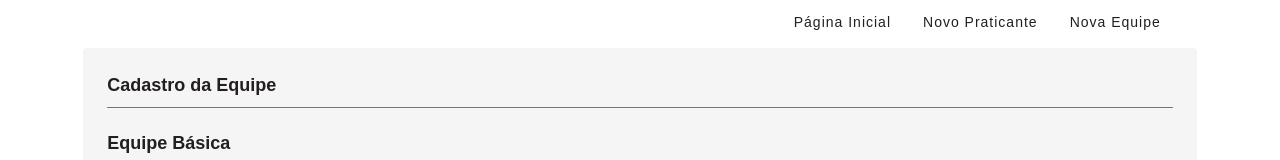
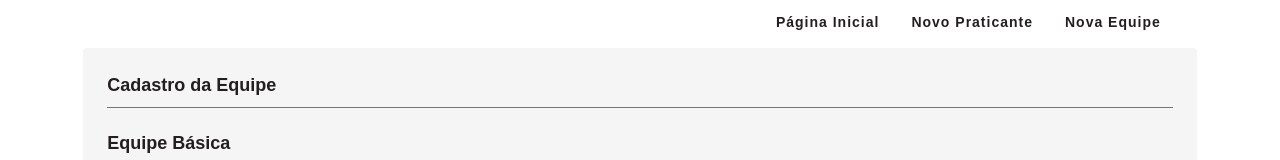
Before and after one commit to yovanycunha/equo-center-front, a Next.js app: page /centro in a window 1280 px wide. Shown: the top 160 px of the page. Built offline with nearby package versions, Linux system fonts and the light colour scheme.

Commit message:
Ajustes no header - sprint8

```diff
--- a/src/app/layout.tsx
+++ b/src/app/layout.tsx
@@ -16,8 +16,10 @@ export default function RootLayout({
   return (
     <Providers>
       <html lang="en">
-        <Header />
-        <body>{children}</body>
+        <body>
+          <Header />
+          {children}
+        </body>
       </html>
     </Providers>
   );
--- a/src/components/Header/Header.module.scss
+++ b/src/components/Header/Header.module.scss
@@ -2,6 +2,17 @@
 
 .header {
   width: 100%;
+
+  position: fixed;
+  top: 0;
+  right: 0;
+  left: 0;
+  z-index: 9995;
+
+  background-color: transparent;
+  backdrop-filter: blur(3px);
+
+  transition: all 0.2s ease-in-out;
 
   .navContainer {
     display: flex;
@@ -11,17 +22,6 @@
     padding: 8px 24px;
 
     box-sizing: border-box;
-
-    position: fixed;
-    top: 0;
-    right: 0;
-    left: 0;
-    z-index: 9995;
-
-    background-color: transparent;
-    backdrop-filter: blur(3px);
-
-    transition: all 0.2s ease-in-out;
 
     justify-content: flex-end;
 
@@ -42,7 +42,7 @@
           color: $text;
 
           font-size: 1.4rem;
-          font-weight: 500;
+          font-weight: 600;
           text-decoration: none;
           letter-spacing: 1px;
 
```
